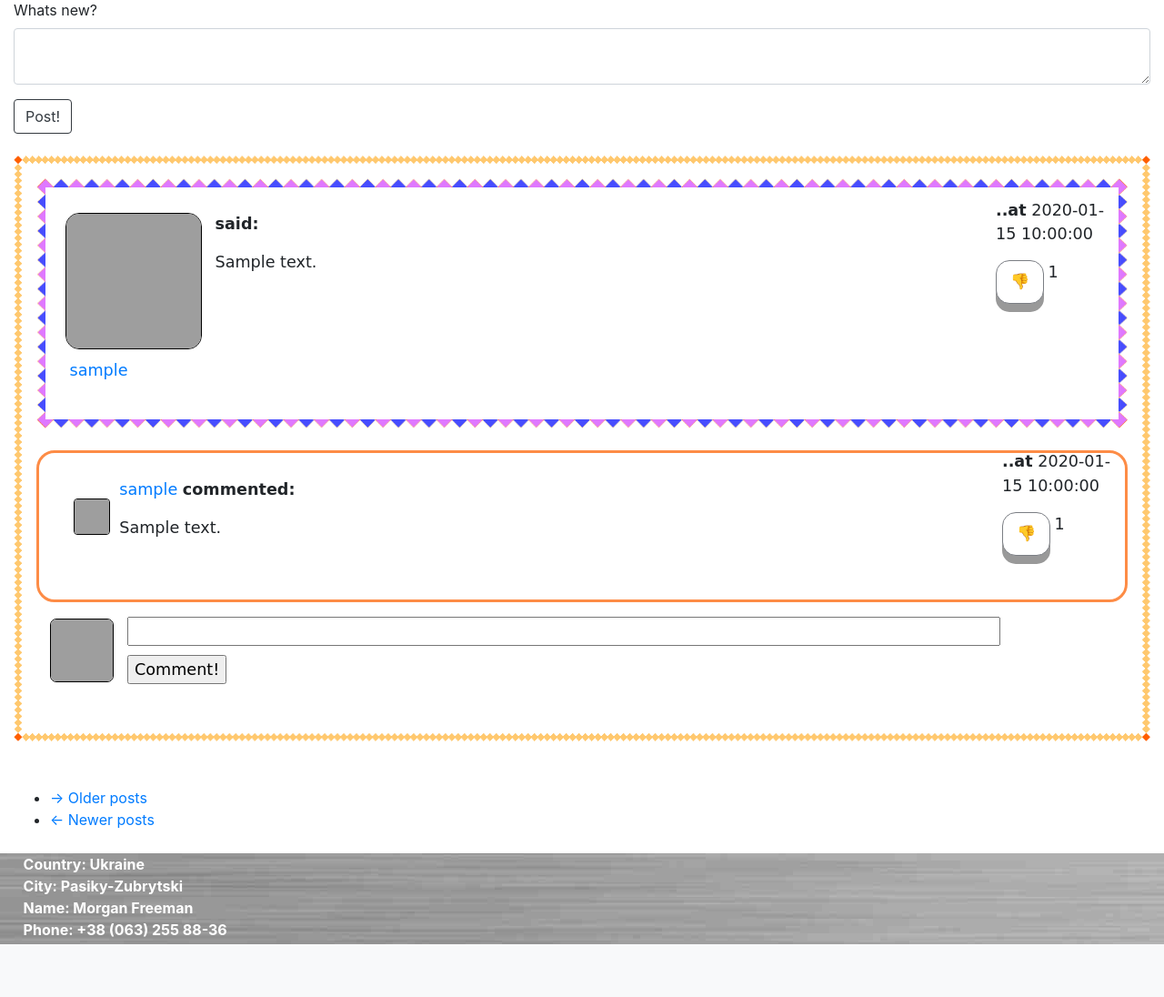
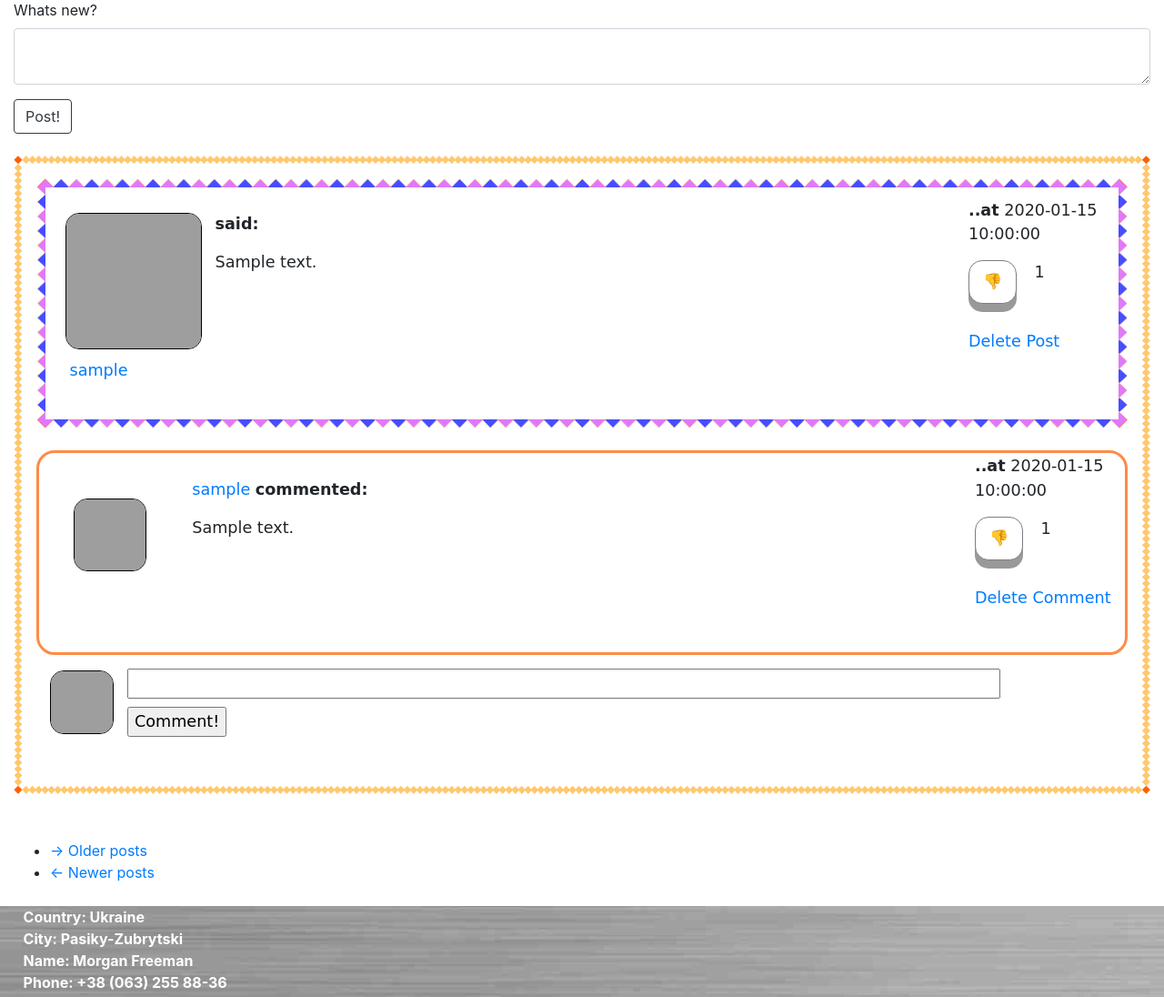
Before and after one commit to SLDem/MySNSite, a Flask app: page / in a window 1280 px wide. Shown: the part 133-1229 px from the top of the page at 91% size. Before the commit the page ends 1171 px from the top, so only its background shows below. Run offline with Flask 2, Linux system fonts and the light colour scheme; a user stored in the database is signed in; tables that the repository leaves empty hold one stand-in row (values such as "Sample post"); some libraries are stand-ins or nearby versions; grey boxes are pictures that could not be loaded.

Commit message:
Added delete post and delete comment buttons

```diff
--- a/app/routes.py
+++ b/app/routes.py
@@ -260,6 +260,39 @@ def comment_like_action(comment_id, action):
     return redirect(request.referrer)
 
 
+# deleting of posts and comments
+@login_required
+@app.route('/delete_post/<int:post_id>')
+def delete_post(post_id):
+    post = Post.query.filter_by(id=post_id).first_or_404()
+    db.session.delete(post)
+    db.session.commit()
+    return redirect(url_for('home'))
+
+
+@login_required
+@app.route('/are_you_sure_post/<int:post_id>')
+def are_you_sure_post(post_id):
+    post = Post.query.filter_by(id=post_id).first_or_404()
+    return render_template('are_you_sure_post.html', post_id=post.id, post=post)
+
+
+@login_required
+@app.route('/delete_comment/<int:comment_id>')
+def delete_comment(comment_id):
+    comment = Comment.query.filter_by(id=comment_id).first_or_404()
+    db.session.delete(comment)
+    db.session.commit()
+    return redirect(url_for('home'))
+
+
+@login_required
+@app.route('/are_you_sure_comment/<int:comment_id>')
+def are_you_sure_comment(comment_id):
+    comment = Comment.query.filter_by(id=comment_id).first_or_404()
+    return render_template('are_you_sure_comment.html', comment_id=comment.id, comment=comment)
+
+
 # Carmen
 @login_required
 @app.route('/carmen')
--- a/app/static/main.css
+++ b/app/static/main.css
@@ -5,12 +5,12 @@
     #container_post {width:100%; height: 190px; margin-bottom: 2%;}
     #left_post {float: left; width: 160px; margin-left: 1%; margin-top: 0.1%;}
     #center_post {margin: 0 auto; width: 80%; margin-top: 1%; margin-left: 1%;}
-    #right_post {float: right; width: 120px; margin-top: -100px;}
+    #right_post {float: right;  width: 150px; margin-top: -100px;}
 
-    #container_comment {width: 100%; height: 150%;}
-    #left_comment {float: left; width: 50px; margin-left: 2%; margin-top: 2%;}
-    #center_comment {margin: 0 auto; width: 70%; margin-top: 1%; margin-left: 5.5%;}
-    #right_comment {float: right; width: 120px; margin-top: -115px;}
+    #container_comment {width: 100%; height: 190px;}
+    #left_comment {float: left; width: 130px; height: 130px; margin-left: 2%; margin-top: 2%;}
+    #center_comment {margin: 0 auto; width: 85%; margin-top: 1%;}
+    #right_comment {float: right; width: 150px; margin-top: -110px;}
 
     #container_post_comment {width:100%;}
     #left_post_comment {float: left; width: 20px; margin-left: 15px; margin-top: 2px; }
@@ -26,12 +26,12 @@
 
     .avatar {
     border: 1px solid #000;
-    border-radius: 10%;
+    border-radius: 15px;
     }
 
     .roboavatar {
     border-style: solid;
-    border-radius: 10%;
+    border-radius: 15px;
     border-color: black;
     border-width: 1px;
     background-color: white;
@@ -67,6 +67,7 @@
     }
 
     .comment_with_border {
+    height: 225px;
     border: 3px solid #FD8C46;
     padding: 15px;
     padding-bottom: 50px;
@@ -106,3 +107,7 @@
     box-shadow: 0 5px #666;
     transform: translateY(4px);
     }
+
+    .delete_button {
+    margin-top: 3.1rem;
+    }
--- a/app/templates/_comment.html
+++ b/app/templates/_comment.html
@@ -4,9 +4,9 @@
         <div id="left_comment">
             <a href="{{ url_for('user', username=comment.commenter.username) }}">
                 {% if comment.commenter.avatar_set %}
-                    <img class="avatar" height="40px" width="40px" src="{{ url_for('static', filename=comment.commenter.username + '.jpg') }}">
+                    <img class="avatar" height="80px" width="80px" src="{{ url_for('static', filename=comment.commenter.username + '.jpg') }}">
                 {% else %}
-                    <img class="roboavatar" src="{{ avatars.robohash(comment.commenter.username, size='40') }}" />
+                    <img class="roboavatar" src="{{ avatars.robohash(comment.commenter.username, size='80') }}" />
                 {% endif %}
             </a>
         </div>
@@ -33,6 +33,11 @@
                     <div id="dislike_count"><p>{{ post.likes.count() }}</p></div>
                 </div>
             {% endif %}
+            <div class="delete_button">
+                {% if current_user.username == post.author.username %}
+                    <a href="{{url_for('are_you_sure_comment', comment_id=comment.id)}}">Delete Comment</a>
+                {% endif %}
+            </div>
         </div>
     </div>
 </div>
--- a/app/templates/_post.html
+++ b/app/templates/_post.html
@@ -45,6 +45,11 @@
                     <div id="dislike_count"><p>{{ post.likes.count() }}</p></div>
                 </div>
                 {% endif %}
+                <div class="delete_button">
+                    {% if current_user.username == post.author.username %}
+                        <a href="{{url_for('are_you_sure_post', post_id=post.id)}}">Delete Post</a>
+                    {% endif %}
+                </div>
             </div>
         </div>
     </div>
--- /dev/null
+++ b/app/templates/are_you_sure_comment.html
@@ -0,0 +1,6 @@
+{% extends "base.html" %}
+{% block app_content %}
+    <h4>Are you sure?</h4>
+    <a href="{{url_for('delete_comment', comment_id=comment.id)}}">Yes</a>
+    <a href="{{url_for('home')}}">No</a>
+{% endblock %}
--- /dev/null
+++ b/app/templates/are_you_sure_post.html
@@ -0,0 +1,6 @@
+{% extends "base.html" %}
+{% block app_content %}
+    <h4>Are you sure?</h4>
+    <a href="{{url_for('delete_post', post_id=post.id)}}">Yes</a>
+    <a href="{{url_for('home')}}">No</a>
+{% endblock %}
--- a/app/templates/login.html
+++ b/app/templates/login.html
@@ -27,7 +27,6 @@
             <hr>
             <p>Not a registered user? <a href="register">Become a member now!</a></p>
         <body>
-
             <script src="https://code.jquery.com/jquery-3.4.1.slim.min.js" integrity="sha384-J6qa4849blE2+poT4WnyKhv5vZF5SrPo0iEjwBvKU7imGFAV0wwj1yYfoRSJoZ+n" crossorigin="anonymous"></script>
             <script src="https://cdn.jsdelivr.net/npm/popper.js@1.16.0/dist/umd/popper.min.js" integrity="sha384-Q6E9RHvbIyZFJoft+2mJbHaEWldlvI9IOYy5n3zV9zzTtmI3UksdQRVvoxMfooAo" crossorigin="anonymous"></script>
             <script src="https://stackpath.bootstrapcdn.com/bootstrap/4.4.1/js/bootstrap.min.js" integrity="sha384-wfSDF2E50Y2D1uUdj0O3uMBJnjuUD4Ih7YwaYd1iqfktj0Uod8GCExl3Og8ifwB6" crossorigin="anonymous"></script>
--- a/app/templates/register.html
+++ b/app/templates/register.html
@@ -27,7 +27,6 @@
             <hr>
             <p>Not a registered user? <a href="register">Become a member now!</a></p>
         <body>
-
             <script src="https://code.jquery.com/jquery-3.4.1.slim.min.js" integrity="sha384-J6qa4849blE2+poT4WnyKhv5vZF5SrPo0iEjwBvKU7imGFAV0wwj1yYfoRSJoZ+n" crossorigin="anonymous"></script>
             <script src="https://cdn.jsdelivr.net/npm/popper.js@1.16.0/dist/umd/popper.min.js" integrity="sha384-Q6E9RHvbIyZFJoft+2mJbHaEWldlvI9IOYy5n3zV9zzTtmI3UksdQRVvoxMfooAo" crossorigin="anonymous"></script>
             <script src="https://stackpath.bootstrapcdn.com/bootstrap/4.4.1/js/bootstrap.min.js" integrity="sha384-wfSDF2E50Y2D1uUdj0O3uMBJnjuUD4Ih7YwaYd1iqfktj0Uod8GCExl3Og8ifwB6" crossorigin="anonymous"></script>
--- a/app/templates/search.html
+++ b/app/templates/search.html
@@ -1,12 +1,15 @@
 {% extends "base.html" %}
 {% import "bootstrap/wtf.html" as wtf %}
 {% block app_content %}
+
+    <h4>Search in Posts</h4>
 
     <form action="{{ url_for('search') }}" method="post" style="margin-bottom: 4%;">
         <input type="hidden" name="csrf_token" value="{{ csrf_token() }}">
         <input style="width: 100%; margin-bottom: 1rem;" type=text name=request_field>
         <input type=submit value=Search name="Search">
     </form>
+
     {% for post in posts %}
         {% include "_post.html" %}
     {% endfor %}
--- a/requirements.txt
+++ b/requirements.txt
@@ -12,7 +12,6 @@ Flask-Table==0.5.0
 Flask-Migrate==2.5.2
 Flask-SQLAlchemy==2.4.1
 Flask-WTF==0.14.3
-Flask-WhooshAlchemy==0.56
 
 
 # Automated tests
```
Also changed, not shown: app/app.db. Lines whose indentation alone changed are shown as unchanged.
